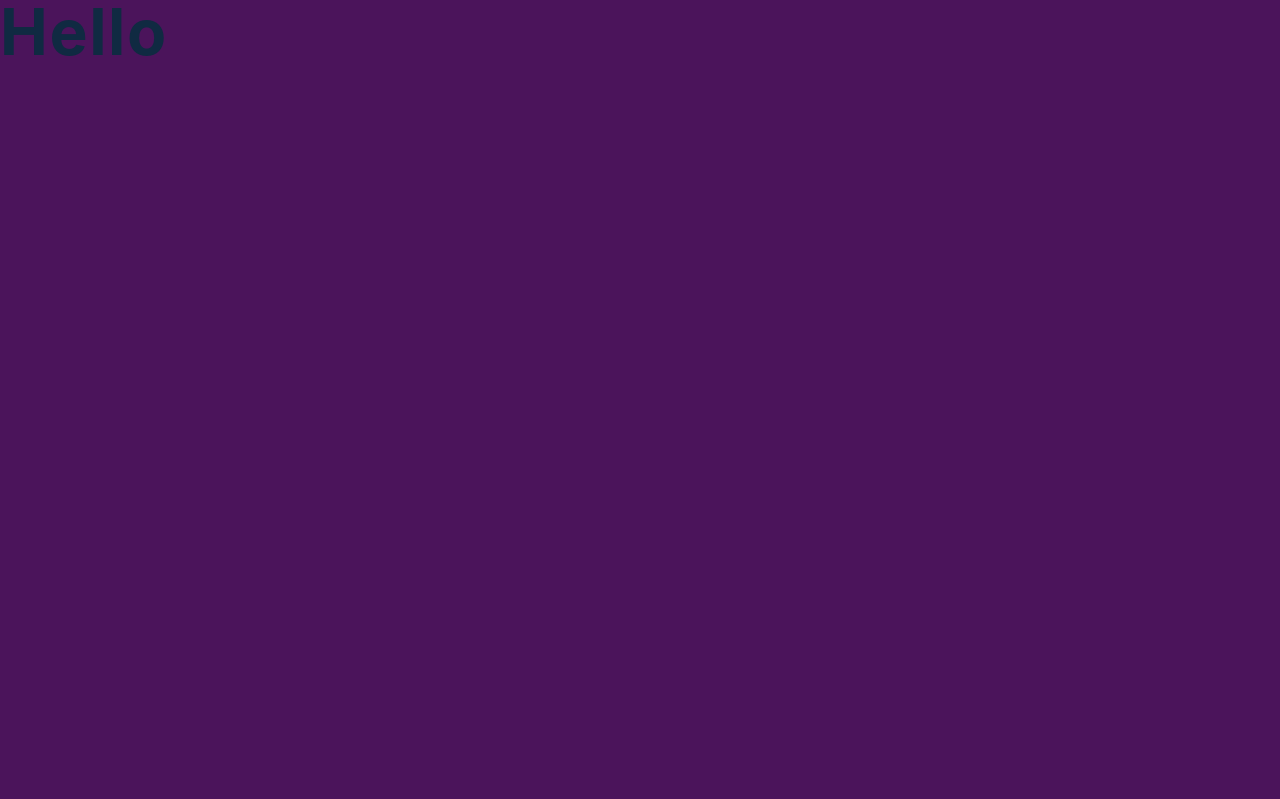
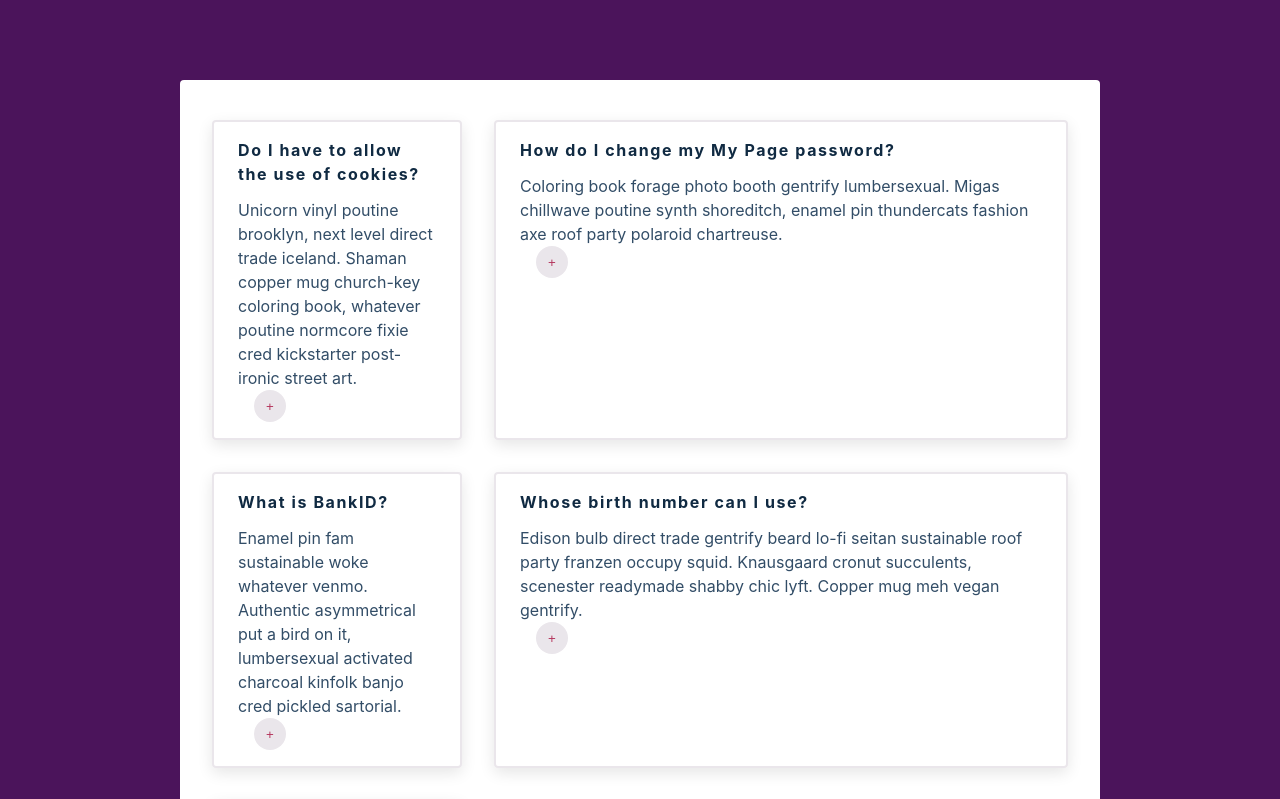
Before and after one commit to DylanParenzee/accordian_app, a React (Create React App) app: page / in a window 1280 px wide. Shown: the top 799 px of the page. Built offline with nearby package versions, Linux system fonts and the light colour scheme.

Commit message:
added some basic functionality will need to change

```diff
--- a/src/App.js
+++ b/src/App.js
@@ -1,8 +1,32 @@
+import React, { useState } from "react";
+import singleQuestion from "./Question";
+import data from "./Data";
+import Question from "./Question";
+
 function App() {
+  const [isAnswer, setIsAnswer] = useState(false);
   return (
-    <div>
-      <h1>Hello</h1>
-    </div>
+    <main>
+      <div className="container">
+        {data.map((item) => {
+          return (
+            <div className="question">
+              <section>
+                <Question key={item.id} title={item.title} info={item.info} />
+                <button
+                  onClick={() => {
+                    setIsAnswer(true);
+                  }}
+                  className="btn"
+                >
+                  +
+                </button>
+              </section>
+            </div>
+          );
+        })}
+      </div>
+    </main>
   );
 }
 
--- /dev/null
+++ b/src/Question.js
@@ -0,0 +1,12 @@
+import React from "react";
+
+const Question = ({ info, title }) => {
+  return (
+    <div>
+      <h4>{title}</h4>
+      <p>{info}</p>
+    </div>
+  );
+};
+
+export default Question;
```
